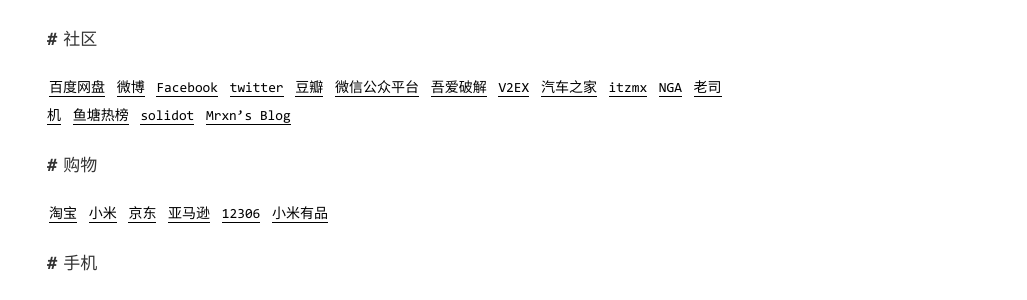
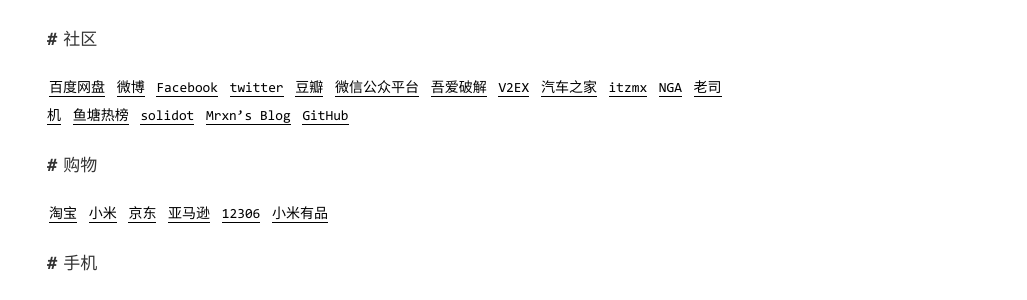
Before and after one commit to admans/admans.github.io, a Jekyll site: the page built from pages/navi.md, in a window 1280 px wide. Shown: the part 152-452 px from the top of the page, without its empty margins (253-1280 px from the left). Built offline with Jekyll 4.4.1, drawn with Linux system fonts in a browser that asks for light colours.

Commit message:
Update navi.md

```diff
--- a/pages/navi.md
+++ b/pages/navi.md
@@ -4,7 +4,7 @@ title: 导航
 ---
 
 ## 社区
-[百度网盘](https://pan.baidu.com/ "百度网盘") [微博](https://weibo.com/ "微博") [Facebook](https://www.facebook.com/ "Facebook") [twitter](https://twitter.com/ "twitter") [豆瓣](https://www.douban.com/ "豆瓣") [微信公众平台](https://https://mp.weixin.qq.com/ "微信公众平台") [吾爱破解](https://www.52pojie.cn/ "吾爱破解") [V2EX](https://v2ex.com/ "V2EX") [汽车之家](https://www.autohome.com.cn/ "汽车之家") [itzmx](http://bbs.itzmx.com/ "itzmx") [NGA](https://bbs.nga.cn/ "NGA") [老司机](https://www.laosiji.com/ "老司机") [鱼塘热榜](https://mo.fish/ "鱼塘热榜") [solidot](https://www.solidot.org/ "solidot") [Mrxn's Blog](https://mrxn.net/ "Mrxn's Blog")
+[百度网盘](https://pan.baidu.com/ "百度网盘") [微博](https://weibo.com/ "微博") [Facebook](https://www.facebook.com/ "Facebook") [twitter](https://twitter.com/ "twitter") [豆瓣](https://www.douban.com/ "豆瓣") [微信公众平台](https://https://mp.weixin.qq.com/ "微信公众平台") [吾爱破解](https://www.52pojie.cn/ "吾爱破解") [V2EX](https://v2ex.com/ "V2EX") [汽车之家](https://www.autohome.com.cn/ "汽车之家") [itzmx](http://bbs.itzmx.com/ "itzmx") [NGA](https://bbs.nga.cn/ "NGA") [老司机](https://www.laosiji.com/ "老司机") [鱼塘热榜](https://mo.fish/ "鱼塘热榜") [solidot](https://www.solidot.org/ "solidot") [Mrxn's Blog](https://mrxn.net/ "Mrxn's Blog") [GitHub](https://github.com/ "GitHub")
 
 ## 购物
 [淘宝](https://taobao.com/ "淘宝") [小米](https://mi.com/ "小米") [京东](https://jd.com/ "京东") [亚马逊](https://z.cn/ "亚马逊") [12306](https://12306.cn/ "12306") [小米有品](https://www.xiaomiyoupin.com/ "小米有品")
```
